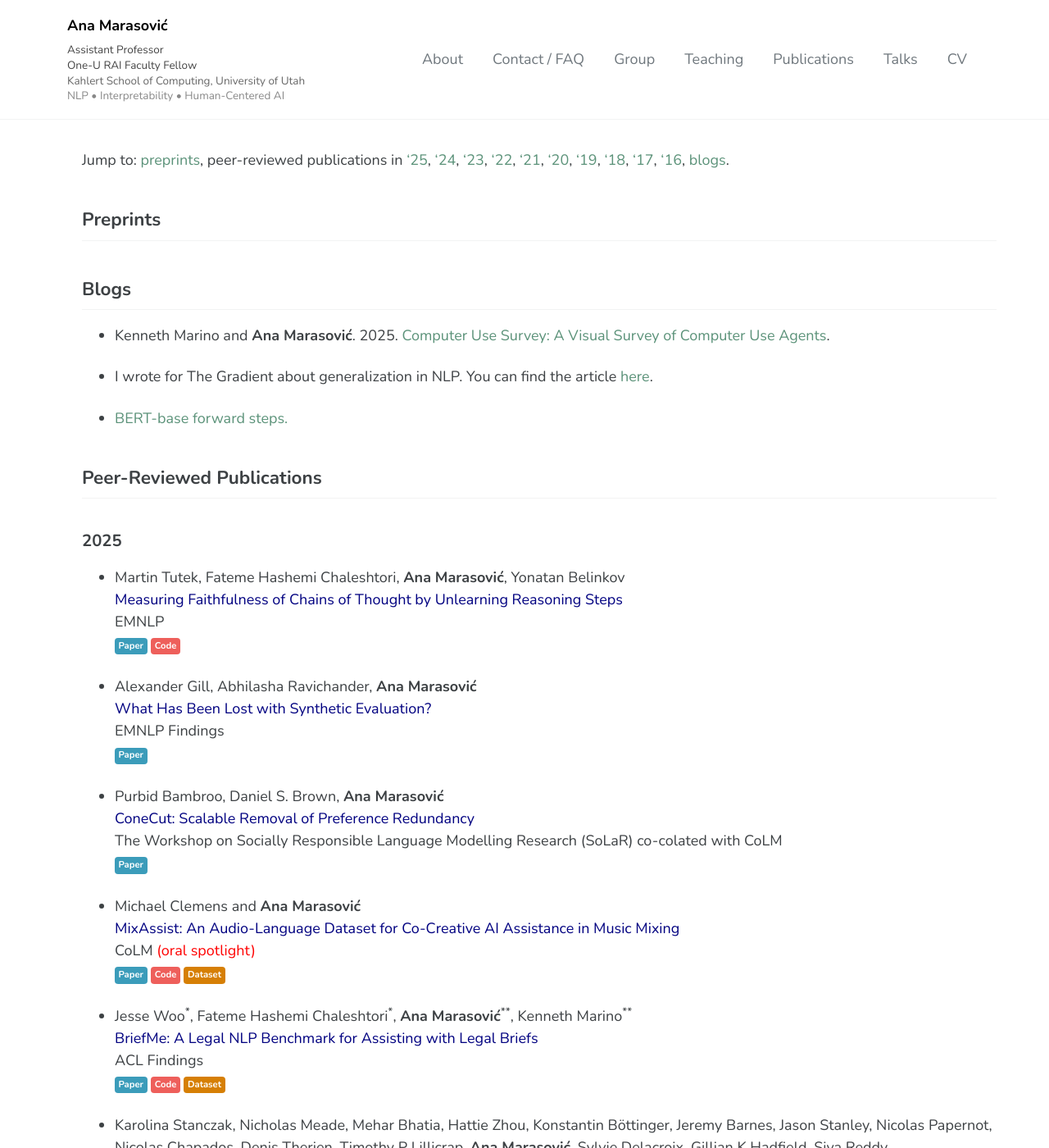
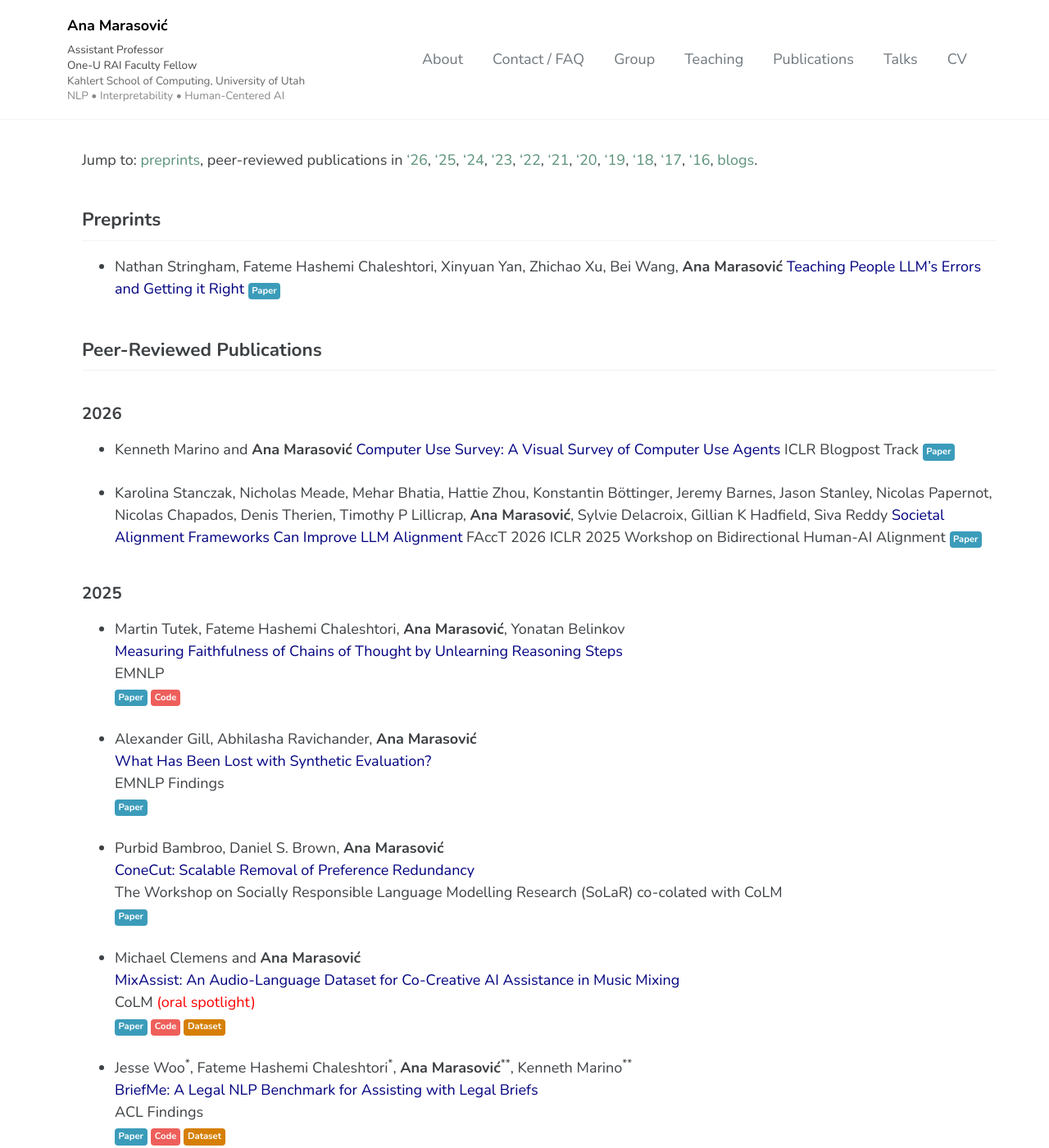
Before and after one commit to amarasovic/amarasovic.github.io, a Jekyll site: the page built from publications/index.md, in a window 1280 px wide and 1400 px high. Shown: the whole window at 82% size. Built offline with Jekyll 4.4.1, drawn with Linux system fonts in a browser that asks for light colours; cached includes are drawn as plain includes; a script that is not in the unit is left out; some of the changed text lies outside the part shown.

Commit message:
march changes

```diff
--- a/publications/index.md
+++ b/publications/index.md
@@ -5,19 +5,29 @@ author_profile: true
 date:   2020-12-05 22:15:29 -0800
 ---
 
-Jump to: [preprints](https://www.anamarasovic.com/publications/#preprints), peer-reviewed publications in ['25](https://www.anamarasovic.com/publications/#2025), ['24](https://www.anamarasovic.com/publications/#2024), ['23](https://www.anamarasovic.com/publications/#2023), ['22](https://www.anamarasovic.com/publications/#2022), ['21](https://www.anamarasovic.com/publications/#2021), ['20](https://www.anamarasovic.com/publications/#2020), ['19](https://www.anamarasovic.com/publications/#2019), ['18](https://www.anamarasovic.com/publications/#2018), ['17](https://www.anamarasovic.com/publications/#2017), ['16](https://www.anamarasovic.com/publications/#2016), [blogs](https://www.anamarasovic.com/publications/#blogs).
+Jump to: [preprints](https://www.anamarasovic.com/publications/#preprints), peer-reviewed publications in ['26](https://www.anamarasovic.com/publications/#2026), ['25](https://www.anamarasovic.com/publications/#2025), ['24](https://www.anamarasovic.com/publications/#2024), ['23](https://www.anamarasovic.com/publications/#2023), ['22](https://www.anamarasovic.com/publications/#2022), ['21](https://www.anamarasovic.com/publications/#2021), ['20](https://www.anamarasovic.com/publications/#2020), ['19](https://www.anamarasovic.com/publications/#2019), ['18](https://www.anamarasovic.com/publications/#2018), ['17](https://www.anamarasovic.com/publications/#2017), ['16](https://www.anamarasovic.com/publications/#2016), [blogs](https://www.anamarasovic.com/publications/#blogs).
 
 ## Preprints
 
-## Blogs
-
-* Kenneth Marino and **Ana Marasović**. 2025. [Computer Use Survey: A Visual Survey of Computer Use Agents](https://kennethmarino.com/computeruse/computeruse.html).
-
-* I wrote for The Gradient about generalization in NLP. You can find the article  [here](https://thegradient.pub/frontiers-of-generalization-in-natural-language-processing/).
-
-* [BERT-base forward steps.](2020-02-19-bert-forward.md)
+* Nathan Stringham, Fateme Hashemi Chaleshtori, Xinyuan Yan, Zhichao Xu, Bei Wang, **Ana Marasović**
+<span style="color:navy">Teaching People LLM's Errors and Getting it Right</span>
+[Paper](https://arxiv.org/abs/2512.21422){: .btn .btn--info .btn--small}
 
 ## Peer-Reviewed Publications
+
+### 2026
+
+* Kenneth Marino and **Ana Marasović**
+<span style="color:navy">Computer Use Survey: A Visual Survey of Computer Use Agents</span>
+ICLR Blogpost Track
+[Paper](https://kennethmarino.com/computeruse/computeruse.html){: .btn .btn--info .btn--small}
+
+* Karolina Stanczak, Nicholas Meade, Mehar Bhatia, Hattie Zhou, Konstantin Böttinger, Jeremy Barnes, Jason Stanley, Nicolas Papernot, Nicolas Chapados, Denis Therien, Timothy P Lillicrap, **Ana Marasović**, Sylvie Delacroix, Gillian K Hadfield, Siva Reddy
+<span style="color:navy">Societal Alignment Frameworks Can Improve LLM Alignment</span>
+FAccT 2026
+ICLR 2025 Workshop on Bidirectional Human-AI Alignment
+[Paper](https://arxiv.org/abs/2503.00069){: .btn .btn--info .btn--small}
+
 
 ### 2025
 
@@ -45,11 +55,6 @@ CoLM <span style="color:red">(oral spotlight)</span>
 <span style="color:navy">BriefMe: A Legal NLP Benchmark for Assisting with Legal Briefs</span>
 ACL Findings
 [Paper](https://arxiv.org/abs/2506.06619){: .btn .btn--info .btn--small} [Code](https://github.com/utahnlp/BriefMe){: .btn .btn--danger .btn--small}  [Dataset](https://huggingface.co/datasets/jw4202/BriefMe){: .btn .btn--warning .btn--small}
-
-* Karolina Stanczak, Nicholas Meade, Mehar Bhatia, Hattie Zhou, Konstantin Böttinger, Jeremy Barnes, Jason Stanley, Nicolas Papernot, Nicolas Chapados, Denis Therien, Timothy P Lillicrap, **Ana Marasović**, Sylvie Delacroix, Gillian K Hadfield, Siva Reddy
-<span style="color:navy">Societal Alignment Frameworks Can Improve LLM Alignment</span>
-ICLR 2025 Workshop on Bidirectional Human-AI Alignment
-[Paper](https://arxiv.org/abs/2503.00069){: .btn .btn--info .btn--small}
 
 
 ### 2024
```
Also changed, not shown: other parts of publications/index.md (+6 -0 lines), index.md (+2 -5 lines), teaching/index.md (+4 -0 lines), 2 other files.
